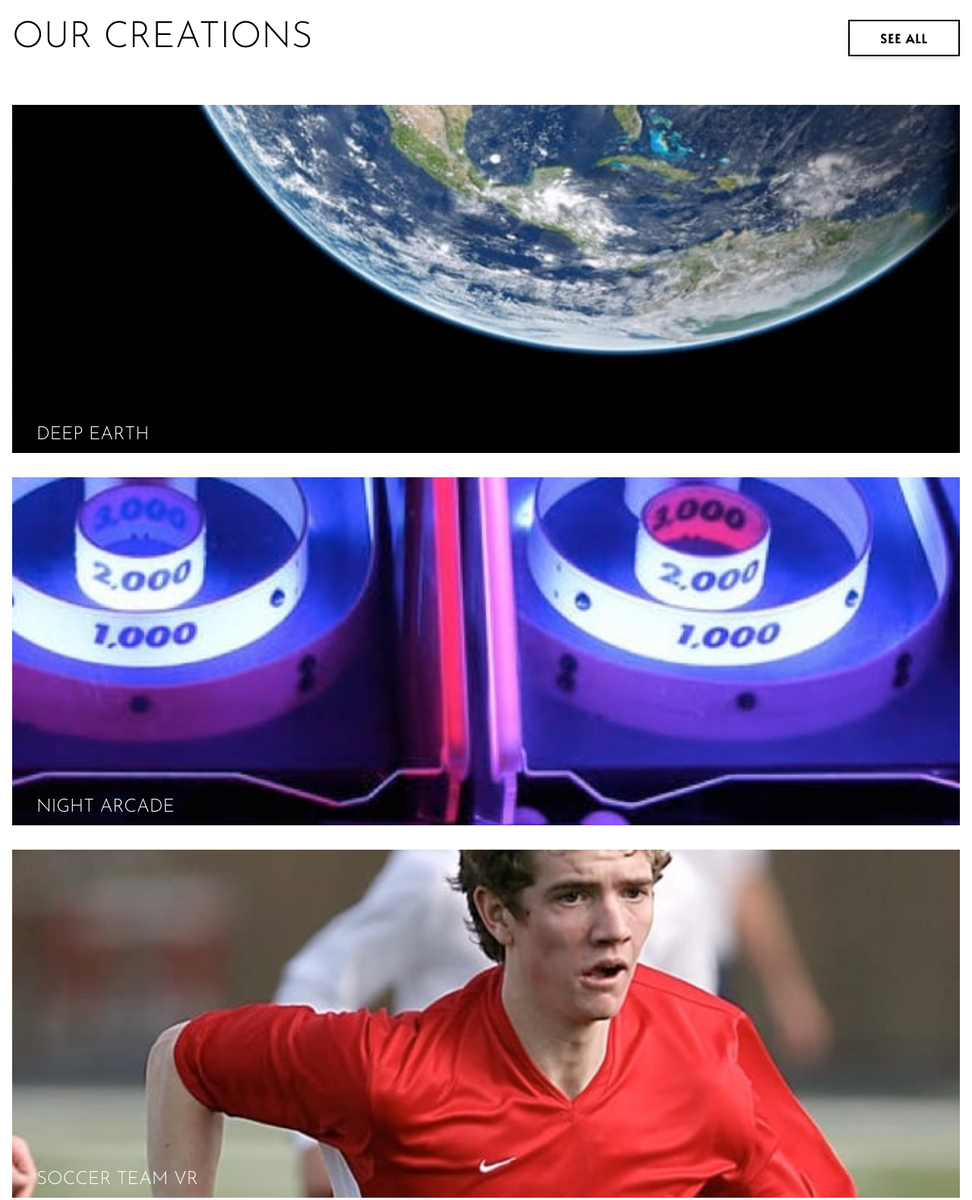
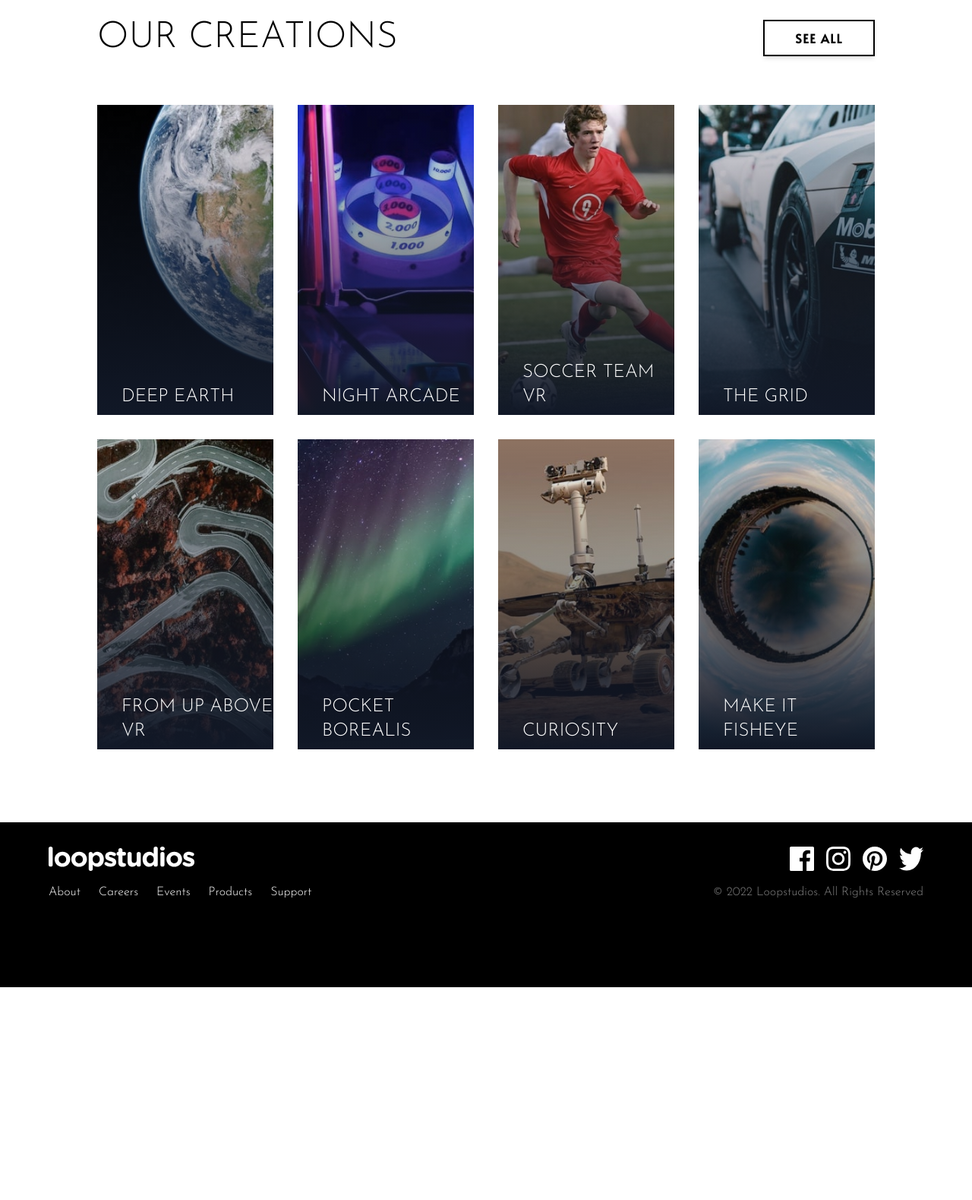
Before and after one commit to Divnoor-4602/loopstudios-tailwind, a website: page index.html in a window 1280 px wide. Shown: the part 1360-2939 px from the top of the page at 76% size. After the commit the page ends 2659 px from the top, so only its background shows below. Drawn offline with Linux system fonts and the light colour scheme.

Commit message:
footer desktop section complete sidebar hamburger icon start

```diff
--- a/index.html
+++ b/index.html
@@ -72,7 +72,7 @@
         </div>
       </div>
       <!-- creation grid section -->
-      <div class="md:mx-4 mb-24 space-y-16 mx-8">
+      <div class="md:mx-4 mb-24 space-y-16 mx-8 lg:mx-32">
         <!-- creation bar -->
         <div class="flex md:justify-between justify-center">
           <div class="text-3xl md:text-5xl font-light">OUR CREATIONS</div>
@@ -83,14 +83,25 @@
           </button>
         </div>
         <!-- photo grid -->
-        <div class="grid grid-cols-1 gap-8">
+        <div class="grid grid-cols-1 md:grid-cols-4 gap-8">
+          <!-- gradient overlay -->
           <!-- photo -->
-          <div class="w-full relative group">
+          <div class="w-full relative group overflow-hidden">
+            <!-- desktop -->
+            <img
+              src="./images/desktop/image-deep-earth.jpg"
+              alt="mobile-earth"
+              class="w-full hidden md:block group-hover:scale-110 transition duration-200"
+            />
+            <!-- mobile -->
             <img
               src="./images/mobile/image-deep-earth.jpg"
               alt="mobile-earth"
-              class="w-full"
+              class="w-full md:hidden"
             />
+            <div
+              class="absolute bg-gradient-to-b to-gray-900 from-transparent bottom-0 top-0 right-0 left-0 group-hover:from-gray-50 group-hover:to-white group-hover:opacity-50"
+            ></div>
             <div
               class="absolute text-white font-light text-2xl bottom-2 left-8 group-hover:scale-110 group-hover:text-black transition duration-300"
             >
@@ -98,12 +109,23 @@
             </div>
           </div>
           <!-- photo -->
-          <div class="w-full relative group">
+          <div class="w-full relative group overflow-hidden">
+            <!-- desktop -->
+            <img
+              src="./images/desktop/image-night-arcade.jpg"
+              alt="mobile-earth"
+              class="w-full hidden md:block group-hover:scale-110 transition duration-200"
+            />
+
+            <!-- mobile -->
             <img
               src="./images/mobile/image-night-arcade.jpg"
               alt="mobile-earth"
-              class="w-full"
+              class="w-full md:hidden"
             />
+            <div
+              class="absolute bg-gradient-to-b to-gray-900 from-transparent bottom-0 top-0 right-0 left-0 group-hover:from-gray-50 group-hover:to-white group-hover:opacity-50"
+            ></div>
             <div
               class="absolute text-white font-light text-2xl bottom-2 left-8 group-hover:scale-110 group-hover:text-black transition duration-300"
             >
@@ -111,12 +133,24 @@
             </div>
           </div>
           <!-- photo -->
-          <div class="w-full relative group">
+          <div class="w-full relative group overflow-hidden">
+            <!-- desktop -->
+            <img
+              src="./images/desktop/image-soccer-team.jpg"
+              alt="mobile-earth"
+              class="w-full hidden md:block group-hover:scale-110 transition duration-200"
+            />
+
+            <!-- mobile -->
             <img
               src="./images/mobile/image-soccer-team.jpg"
               alt="mobile-earth"
-              class="w-full"
+              class="w-full md:hidden"
             />
+
+            <div
+              class="absolute bg-gradient-to-b to-gray-900 from-transparent bottom-0 top-0 right-0 left-0 group-hover:from-gray-50 group-hover:to-white group-hover:opacity-50"
+            ></div>
             <div
               class="absolute text-white font-light text-2xl bottom-2 left-8 group-hover:scale-110 group-hover:text-black transition duration-300"
             >
@@ -124,12 +158,23 @@
             </div>
           </div>
           <!-- photo -->
-          <div class="w-full relative group">
+          <div class="w-full relative group overflow-hidden">
+            <!-- desktop -->
+            <img
+              src="./images/desktop/image-grid.jpg"
+              alt="mobile-earth"
+              class="w-full hidden md:block group-hover:scale-110 transition duration-200"
+            />
+
+            <!-- mobile -->
             <img
               src="./images/mobile/image-grid.jpg"
               alt="mobile-earth"
-              class="w-full"
+              class="w-full md:hidden"
             />
+            <div
+              class="absolute bg-gradient-to-b to-gray-900 from-transparent bottom-0 top-0 right-0 left-0 group-hover:from-gray-50 group-hover:to-white group-hover:opacity-50"
+            ></div>
             <div
               class="absolute text-white font-light text-2xl bottom-2 left-8 group-hover:scale-110 group-hover:text-black transition duration-300"
             >
@@ -137,12 +182,24 @@
             </div>
           </div>
           <!-- photo -->
-          <div class="w-full relative group">
+          <div class="w-full relative group overflow-hidden">
+            <!-- desktop -->
+            <img
+              src="./images/desktop/image-from-above.jpg"
+              alt="mobile-earth"
+              class="w-full hidden md:block group-hover:scale-110 transition duration-200"
+            />
+
+            <!-- mobile -->
             <img
               src="./images/mobile/image-from-above.jpg"
               alt="mobile-earth"
-              class="w-full"
+              class="w-full md:hidden"
             />
+
+            <div
+              class="absolute bg-gradient-to-b to-gray-900 from-transparent bottom-0 top-0 right-0 left-0 group-hover:from-gray-50 group-hover:to-white group-hover:opacity-50"
+            ></div>
             <div
               class="absolute text-white font-light text-2xl bottom-2 left-8 group-hover:scale-110 group-hover:text-black transition duration-300"
             >
@@ -150,12 +207,24 @@
             </div>
           </div>
           <!-- photo -->
-          <div class="w-full relative group">
+          <div class="w-full relative group overflow-hidden">
+            <!-- desktop -->
+            <img
+              src="./images/desktop/image-pocket-borealis.jpg"
+              alt="mobile-earth"
+              class="w-full hidden md:block group-hover:scale-110 transition duration-200"
+            />
+
+            <!-- mobile -->
             <img
               src="./images/mobile/image-pocket-borealis.jpg"
               alt="mobile-earth"
-              class="w-full"
+              class="w-full md:hidden"
             />
+
+            <div
+              class="absolute bg-gradient-to-b to-gray-900 from-transparent bottom-0 top-0 right-0 left-0 group-hover:from-gray-50 group-hover:to-white group-hover:opacity-50"
+            ></div>
             <div
               class="absolute text-white font-light text-2xl bottom-2 left-8 group-hover:scale-110 group-hover:text-black transition duration-300"
             >
@@ -163,12 +232,24 @@
             </div>
           </div>
           <!-- photo -->
-          <div class="w-full relative group">
+          <div class="w-full relative group overflow-hidden">
+            <!-- desktop -->
+            <img
+              src="./images/desktop/image-curiosity.jpg"
+              alt="mobile-earth"
+              class="w-full hidden md:block group-hover:scale-110 transition duration-200"
+            />
+
+            <!-- mobile -->
             <img
               src="./images/mobile/image-curiosity.jpg"
               alt="mobile-earth"
-              class="w-full"
+              class="w-full md:hidden"
             />
+
+            <div
+              class="absolute bg-gradient-to-b to-gray-900 from-transparent bottom-0 top-0 right-0 left-0 group-hover:from-gray-50 group-hover:to-white group-hover:opacity-50"
+            ></div>
             <div
               class="absolute text-white font-light text-2xl bottom-2 left-8 group-hover:scale-110 group-hover:text-black transition duration-300"
             >
@@ -176,12 +257,24 @@
             </div>
           </div>
           <!-- photo -->
-          <div class="w-full relative group">
+          <div class="w-full relative group overflow-hidden">
+            <!-- desktop -->
+            <img
+              src="./images/desktop/image-fisheye.jpg"
+              alt="mobile-earth"
+              class="w-full hidden md:block group-hover:scale-110 transition duration-200"
+            />
+
+            <!-- mobile -->
             <img
               src="./images/mobile/image-fisheye.jpg"
               alt="mobile-earth"
-              class="w-full"
+              class="w-full md:hidden"
             />
+
+            <div
+              class="absolute bg-gradient-to-b to-gray-900 from-transparent bottom-0 top-0 right-0 left-0 group-hover:from-gray-50 group-hover:to-white group-hover:opacity-50"
+            ></div>
             <div
               class="absolute text-white font-light text-2xl bottom-2 left-8 group-hover:scale-110 group-hover:text-black transition duration-300"
             >
@@ -191,7 +284,48 @@
         </div>
       </div>
       <!-- footer section -->
-      <div></div>
+      <div class="bg-black pt-8 pb-28">
+        <!-- footer links -->
+        <div class="mx-4 md:mx-16 flex flex-col gap-4">
+          <!-- logo footer -->
+          <div class="flex justify-between">
+            <!-- image -->
+            <img src="./images/logo.svg" alt="loopstudios" />
+            <!-- logos -->
+            <div class="flex space-x-4">
+              <img
+                src="./images/icon-facebook.svg"
+                alt="facebook"
+                class="w-8 cursor-pointer"
+              />
+              <img
+                src="./images/icon-instagram.svg"
+                alt="facebook"
+                class="w-8 cursor-pointer"
+              />
+              <img
+                src="./images/icon-pinterest.svg"
+                alt="facebook"
+                class="w-8 cursor-pointer"
+              />
+              <img src="./images/icon-twitter.svg" alt="facebook" class="w-8" />
+            </div>
+          </div>
+          <!-- footer nav links  -->
+          <div class="flex justify-between text-white">
+            <div class="flex flex-row gap-6 font-light">
+              <div class="nav-item">About</div>
+              <div class="nav-item">Careers</div>
+              <div class="nav-item">Events</div>
+              <div class="nav-item">Products</div>
+              <div class="nav-item">Support</div>
+            </div>
+            <div class="font-light opacity-50">
+              © 2022 Loopstudios. All Rights Reserved
+            </div>
+          </div>
+        </div>
+      </div>
     </div>
   </body>
 </html>
```
Also changed, not shown: css/style.css.
